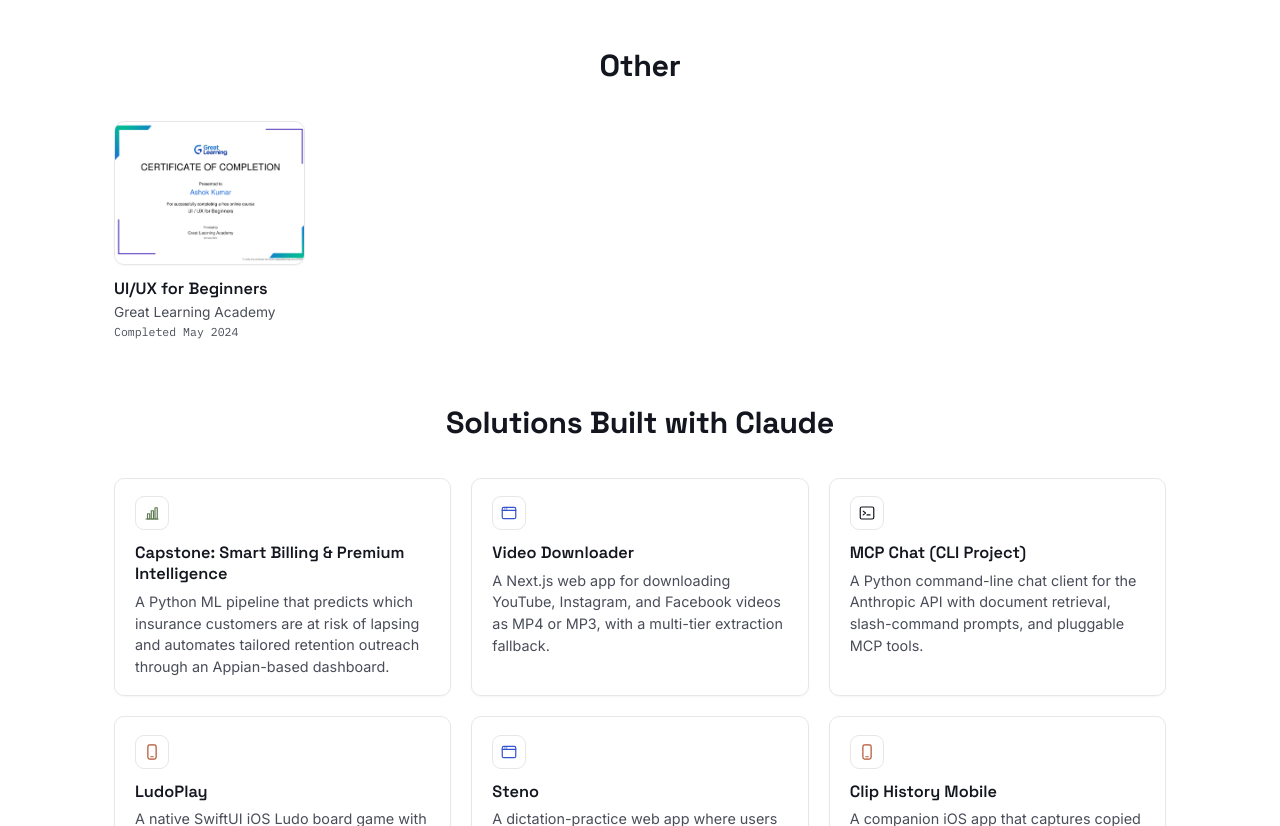
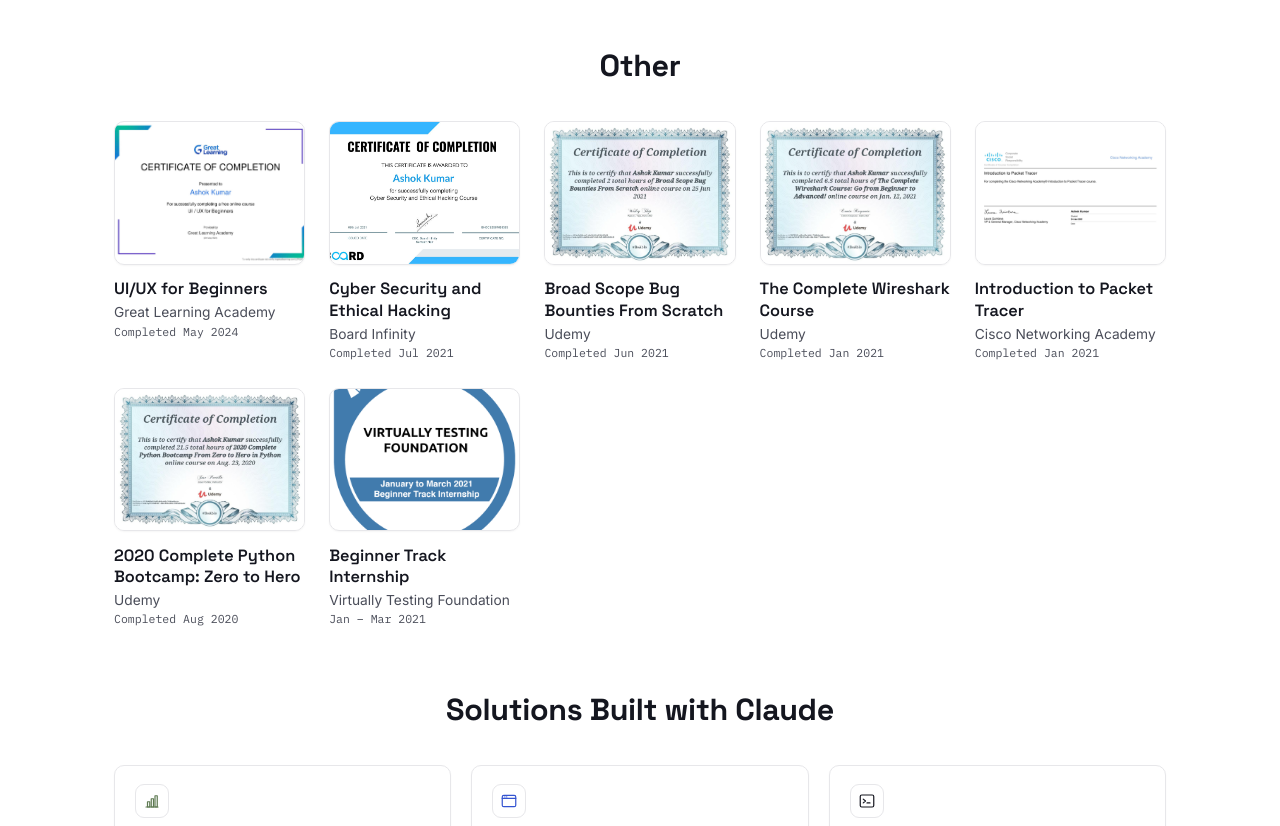
Before and after one commit to ashok-kumar-005/ashok-profile, a plain HTML site: page index.html in a window 1280 px wide. Shown: the part 1700-2526 px from the top of the page. Drawn offline with Linux system fonts and the light colour scheme; animation ran at ten frames a second.

Commit message:
Add 6 new certificates and re-render existing PDF-sourced ones at high res
Re-render the Anthropic/Appian certificate PNGs from their source PDFs at
300 DPI (previously downscaled to 900px, blurry on click) and re-encode
xebia-xai as an optimized JPEG. Add Cisco Packet Tracer, Board Infinity
Cyber Security, and three Udemy certificates plus the VTF internship
badge to the Other section.

```diff
--- a/index.html
+++ b/index.html
@@ -107,8 +107,8 @@
       </article>
 
       <article class="card">
-        <a class="thumb" href="assets/xebia-xai.png" target="_blank" rel="noopener">
-          <img src="assets/xebia-xai.png" alt="Certified X-AI Practitioner certificate" loading="lazy" />
+        <a class="thumb" href="assets/xebia-xai.jpeg" target="_blank" rel="noopener">
+          <img src="assets/xebia-xai.jpeg" alt="Certified X-AI Practitioner certificate" loading="lazy" />
         </a>
         <h3>Certified X-AI Practitioner</h3>
         <p class="issuer">Xebia &mdash; Foundational AI</p>
@@ -190,6 +190,60 @@
         <h3>UI/UX for Beginners</h3>
         <p class="issuer">Great Learning Academy</p>
         <p class="meta">Completed May 2024</p>
+      </article>
+
+      <article class="card">
+        <a class="thumb" href="assets/cyber-security-ethical-hacking.jpeg" target="_blank" rel="noopener">
+          <img src="assets/cyber-security-ethical-hacking.jpeg" alt="Cyber Security and Ethical Hacking certificate" loading="lazy" />
+        </a>
+        <h3>Cyber Security and Ethical Hacking</h3>
+        <p class="issuer">Board Infinity</p>
+        <p class="meta">Completed Jul 2021</p>
+      </article>
+
+      <article class="card">
+        <a class="thumb" href="assets/bug-bounties-bootcamp.jpeg" target="_blank" rel="noopener">
+          <img src="assets/bug-bounties-bootcamp.jpeg" alt="Broad Scope Bug Bounties From Scratch certificate" loading="lazy" />
+        </a>
+        <h3>Broad Scope Bug Bounties From Scratch</h3>
+        <p class="issuer">Udemy</p>
+        <p class="meta">Completed Jun 2021</p>
+      </article>
+
+      <article class="card">
+        <a class="thumb" href="assets/wireshark-course.jpeg" target="_blank" rel="noopener">
+          <img src="assets/wireshark-course.jpeg" alt="The Complete Wireshark Course certificate" loading="lazy" />
+        </a>
+        <h3>The Complete Wireshark Course</h3>
+        <p class="issuer">Udemy</p>
+        <p class="meta">Completed Jan 2021</p>
+      </article>
+
+      <article class="card">
+        <a class="thumb" href="assets/cisco-packet-tracer.jpeg" target="_blank" rel="noopener">
+          <img src="assets/cisco-packet-tracer.jpeg" alt="Introduction to Packet Tracer certificate" loading="lazy" />
+        </a>
+        <h3>Introduction to Packet Tracer</h3>
+        <p class="issuer">Cisco Networking Academy</p>
+        <p class="meta">Completed Jan 2021</p>
+      </article>
+
+      <article class="card">
+        <a class="thumb" href="assets/python-bootcamp.jpeg" target="_blank" rel="noopener">
+          <img src="assets/python-bootcamp.jpeg" alt="2020 Complete Python Bootcamp certificate" loading="lazy" />
+        </a>
+        <h3>2020 Complete Python Bootcamp: Zero to Hero</h3>
+        <p class="issuer">Udemy</p>
+        <p class="meta">Completed Aug 2020</p>
+      </article>
+
+      <article class="card">
+        <a class="thumb" href="assets/vtf-internship-badge.png" target="_blank" rel="noopener">
+          <img src="assets/vtf-internship-badge.png" alt="Virtually Testing Foundation Beginner Track Internship badge" loading="lazy" />
+        </a>
+        <h3>Beginner Track Internship</h3>
+        <p class="issuer">Virtually Testing Foundation</p>
+        <p class="meta">Jan &ndash; Mar 2021</p>
       </article>
     </div>
   </section>
```
Also changed, not shown: assets/ai-fluency-capabilities.png, assets/ai-fluency-framework.png, assets/appian-associate.png, assets/appian-senior.png, assets/bug-bounties-bootcamp.jpeg (added), assets/cisco-packet-tracer.jpeg (added), assets/claude-101.png, assets/claude-associate.png, assets/claude-code-101.png, assets/cyber-security-ethical-hacking.jpeg (added), assets/mcp-intro.png, assets/python-bootcamp.jpeg (added), assets/vtf-internship-badge.png (added), assets/wireshark-course.jpeg (added), 2 more files.
